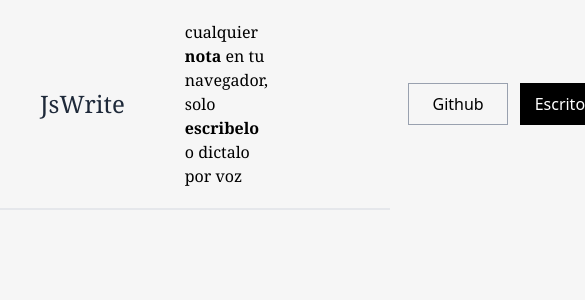
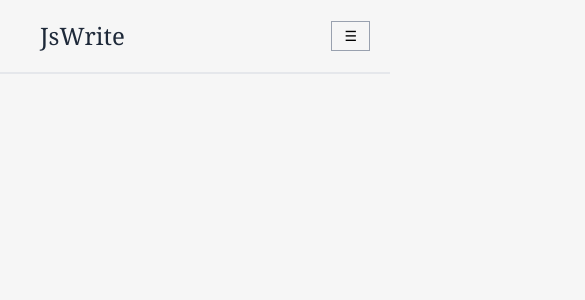
Before and after one commit to AngelosGD/jswrite, a Next.js app in the folder apps/web/: page / in a window 390 px wide. Shown: the top 300 px of the page, 585 px wide, since content can reach past the window. Built offline with nearby package versions, Linux system fonts and the light colour scheme.

Commit message:
navbar responsivo se agrego menu hamburgesa en celular cuando este a cierto tamaño de pixeles

```diff
--- a/apps/web/app/components/nav.tsx
+++ b/apps/web/app/components/nav.tsx
@@ -1,20 +1,45 @@
 "use client";
+import { useState } from "react";
 
-export default function nav() {
+export default function Nav() {
+  const [open, setOpen] = useState(false);
+
   return (
-    <div>
-      <nav className="w-full border-b-2 border-gray-200 items-center flex p-5">
-        <p className="font-serif text-2xl text-gray-800 pl-5">JsWrite</p>
-        <p className="pl-15 font-serif">
-          cualquier <span className="font-bold">nota</span> en tu navegador,
-          solo <span className="font-bold">escribelo</span> o dictalo por voz
-        </p>
+    <nav className="w-full border-b-2 border-gray-200 p-5">
+      <div className="flex items-center justify-between">
+        <div className="flex items-center gap-5">
+          <p className="font-serif text-2xl text-gray-800 pl-5">JsWrite</p>
+          <p className="hidden md:block font-serif pt-1">
+            cualquier <span className="font-bold">nota</span> en tu navegador,
+            solo <span className="font-bold">escribelo</span> o dictalo por voz
+          </p>
+        </div>
 
-        <div className="items-end flex pl-[40%]">
-          <button className="border border-gray-400 p-2 w-25 mr-3 transition duration-280 ease hover:bg-black hover:text-white">Github</button>
+        <div className="hidden md:flex items-center gap-3">
+          <button className="border border-gray-400 p-2 w-25 transition duration-280 ease hover:bg-black hover:text-white">Github</button>
           <button className="bg-black border border-black text-white p-2 w-25 transition duration-280 ease hover:bg-white hover:text-black hover:border-black">Escritorio</button>
         </div>
-      </nav>
-    </div>
+
+        <button
+          className="md:hidden border border-gray-400 px-3 py-1 text-sm"
+          onClick={() => setOpen(!open)}
+        >
+          {open ? "✕" : "☰"}
+        </button>
+      </div>
+
+      {open && (
+        <div className="md:hidden flex flex-col items-center gap-3 mt-4 pb-2">
+          <p className="font-serif text-center">
+            cualquier <span className="font-bold">nota</span> en tu navegador,
+            solo <span className="font-bold">escribelo</span> o dictalo por voz
+          </p>
+          <div className="flex gap-3">
+            <button className="border border-gray-400 p-2 w-25 transition duration-280 ease hover:bg-black hover:text-white">Github</button>
+            <button className="bg-black border border-black text-white p-2 w-25 transition duration-280 ease hover:bg-white hover:text-black hover:border-black">Escritorio</button>
+          </div>
+        </div>
+      )}
+    </nav>
   );
 }
```
Also changed, not shown: 1 other file (tests, documents, lock files or other folders).
